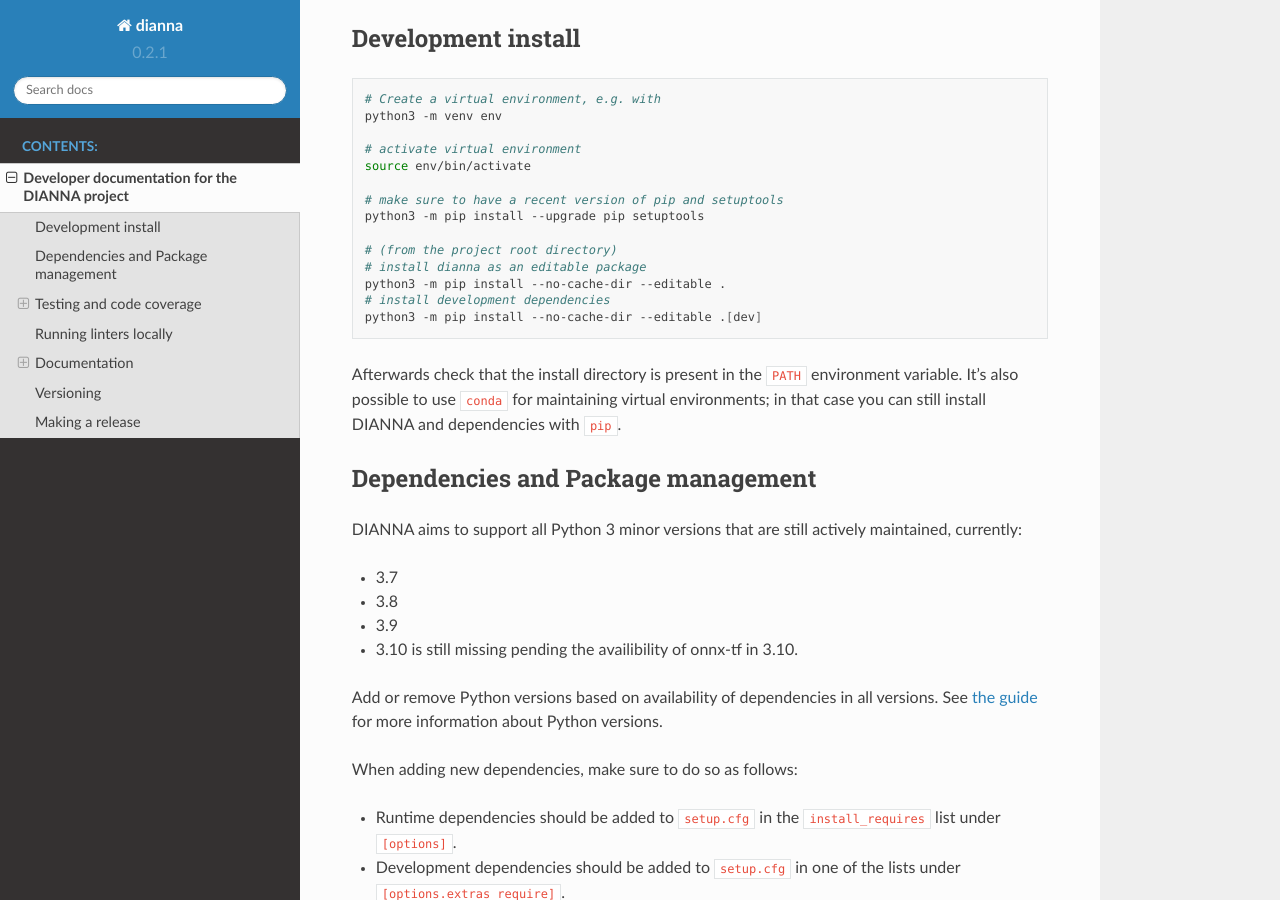
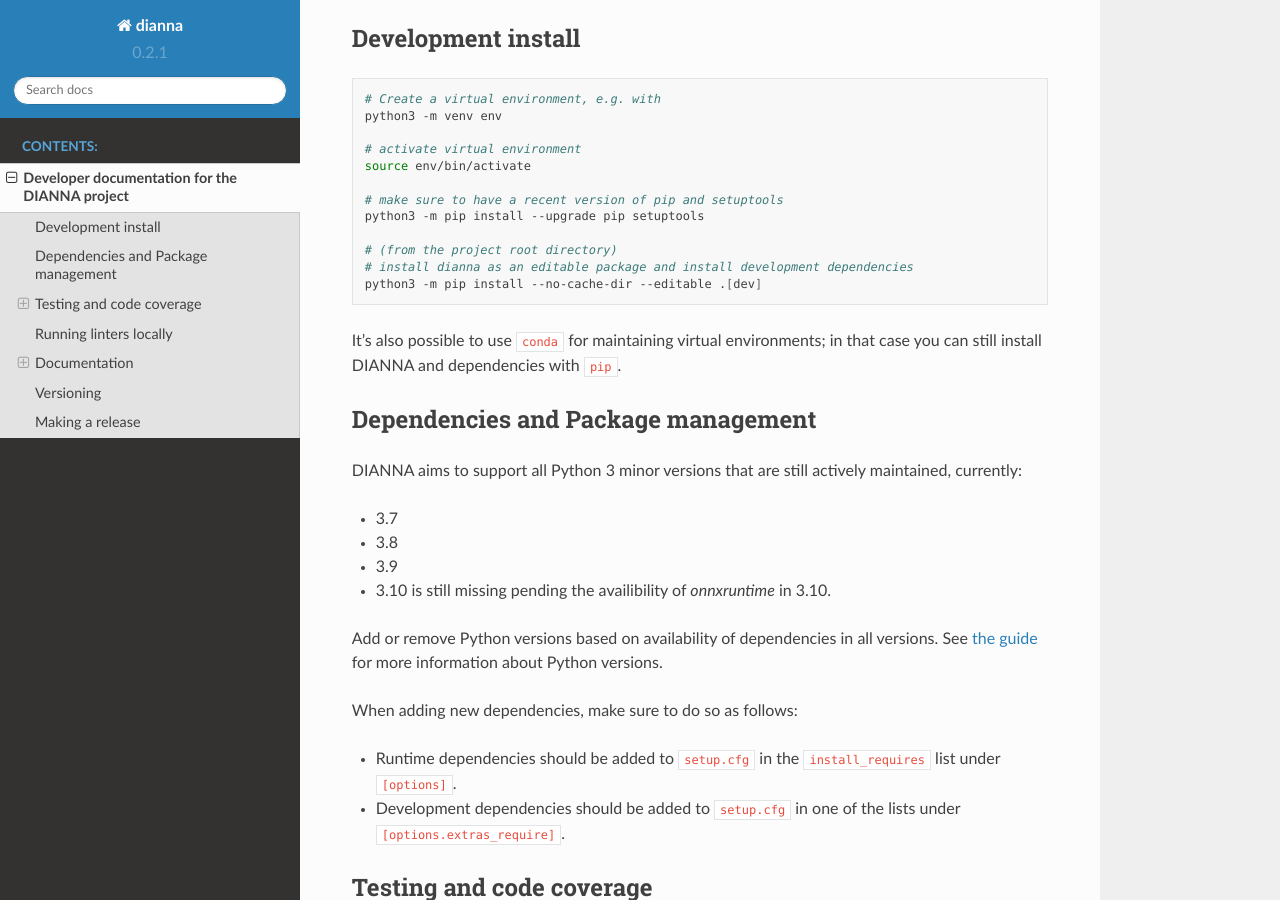
Before and after one commit to dianna-ai/dianna, a Sphinx documentation site: the page built from docs/developer_info.rst, in a window 1280 px wide and 900 px high, scrolled down 258 px. Built offline with Sphinx 7.4.7 and the Read the Docs theme 2.0.0, drawn with Linux system fonts in a browser that asks for light colours.

Commit message:
address review comments

```diff
--- a/docs/developer_info.rst
+++ b/docs/developer_info.rst
@@ -22,12 +22,9 @@
    python3 -m pip install --upgrade pip setuptools
 
    # (from the project root directory)
-   # install dianna as an editable package
-   python3 -m pip install --no-cache-dir --editable .
-   # install development dependencies
+   # install dianna as an editable package and install development dependencies
    python3 -m pip install --no-cache-dir --editable .[dev]
 
-Afterwards check that the install directory is present in the ``PATH`` environment variable.
 It's also possible to use ``conda`` for maintaining virtual environments; in that case you can still install DIANNA and dependencies with ``pip``.
 
 Dependencies and Package management
@@ -39,7 +36,7 @@
 -  3.7
 -  3.8
 -  3.9
--  3.10 is still missing pending the availibility of onnx-tf in 3.10.
+-  3.10 is still missing pending the availibility of `onnxruntime` in 3.10.
 
 Add or remove Python versions based on availability of dependencies in
 all versions. See `the
```
